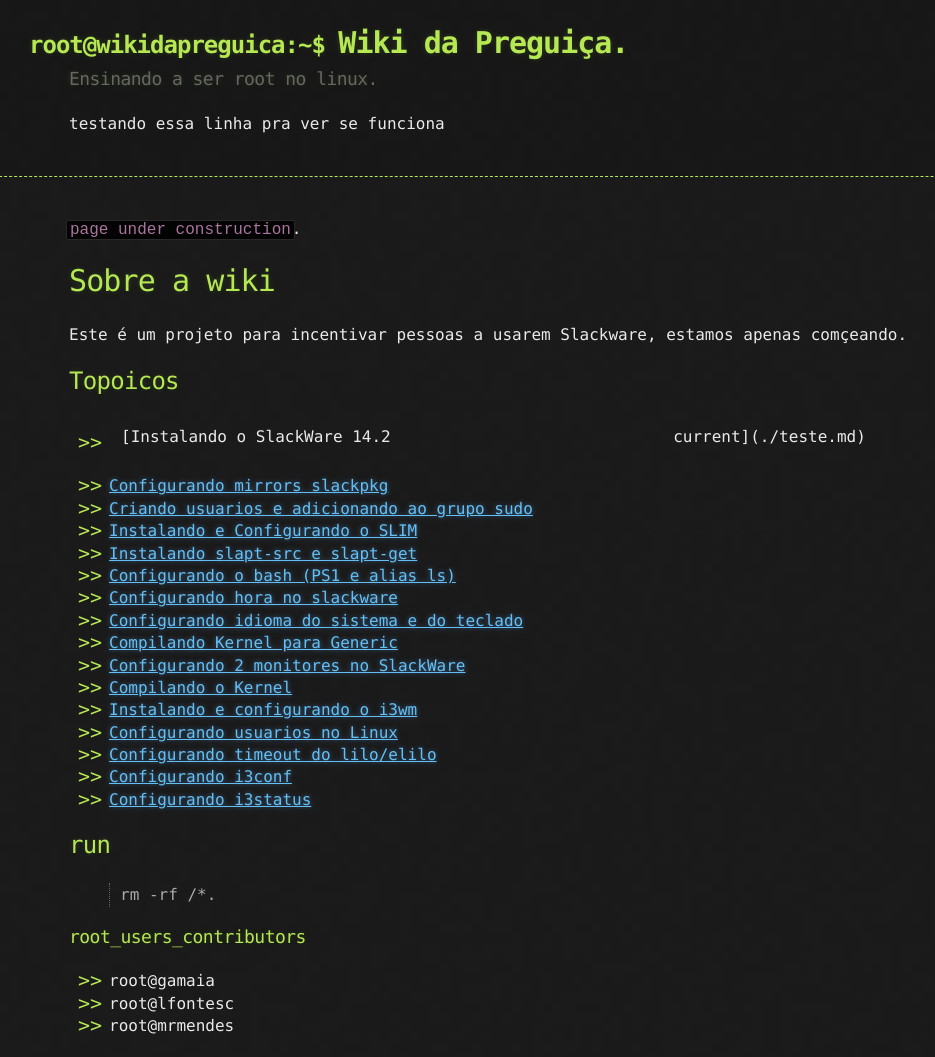
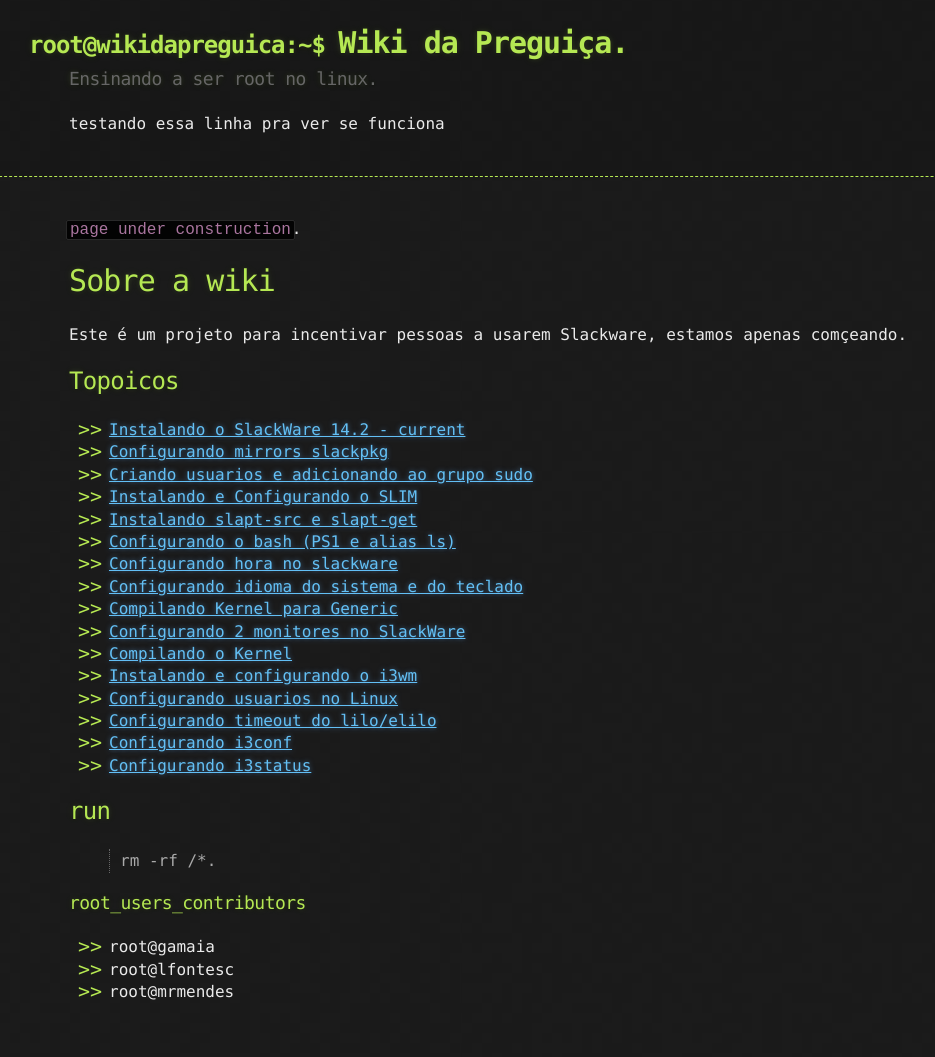
Before and after one commit to lfontesc/wikidapreguica, a Jekyll site: the page built from index.md, in a window 1280 px wide. Shown: the whole page, without its empty margins (71-1006 px from the left). Built offline with Jekyll 4.4.1, drawn with Linux system fonts in a browser that asks for light colours; after the commit the page ends 1023 px from its top, so only the background shows below that.

Commit message:
agora foi

```diff
--- a/index.md
+++ b/index.md
@@ -10,7 +10,7 @@ Este é um projeto para incentivar pessoas a usarem Slackware, estamos apenas co
 
 ## Topoicos
 
-* [Instalando o SlackWare 14.2 | current](./teste.md)
+* [Instalando o SlackWare 14.2 - current](./teste.md)
 * [Configurando mirrors slackpkg](./teste.md)
 * [Criando usuarios e adicionando ao grupo sudo](./teste.md)
 * [Instalando e Configurando o SLIM](./teste.md)
```
